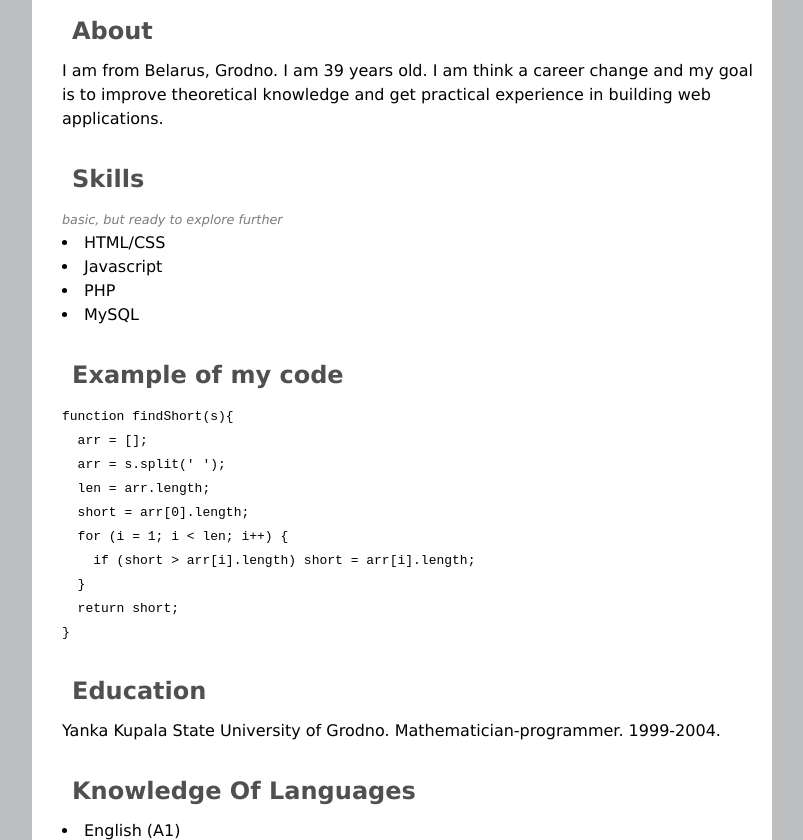
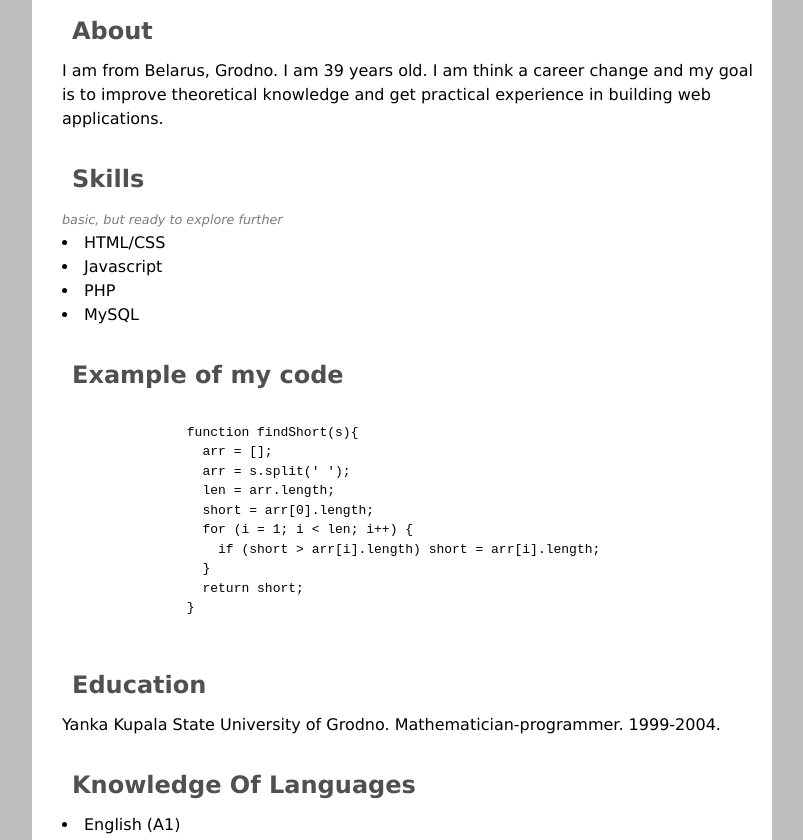
Before and after one commit to 79anvi/rsschool-cv, a plain HTML site: page index.html in a window 1280 px wide. Shown: the part 364-1204 px from the top of the page, without its empty margins (238-1041 px from the left). Drawn offline with Linux system fonts and the light colour scheme.

Commit message:
fix: change code tag

```diff
--- a/index.html
+++ b/index.html
@@ -10,7 +10,7 @@
   <body>
     <div class="wrapper">
         <header>
-          <section class="logo">
+          <section>
             <img src="img/avatar.png" alt="Avatar">
           </section>
           <section class="name">
@@ -40,16 +40,18 @@
           <section>
             <h2>Example of my code</h2>
             <code>
-              function findShort(s){<br>
-              &nbsp;&nbsp;arr = [];<br>
-              &nbsp;&nbsp;arr = s.split(' ');<br>
-              &nbsp;&nbsp;len = arr.length;<br>
-              &nbsp;&nbsp;short = arr[0].length;<br>
-              &nbsp;&nbsp;for (i = 1; i < len; i++) {<br>
-              &nbsp;&nbsp;&nbsp;&nbsp;if (short > arr[i].length) short = arr[i].length;<br>
-              &nbsp;&nbsp;}<br>
-              &nbsp;&nbsp;return short;<br>
-              }
+              <pre>
+                function findShort(s){
+                  arr = [];
+                  arr = s.split(' ');
+                  len = arr.length;
+                  short = arr[0].length;
+                  for (i = 1; i < len; i++) {
+                    if (short > arr[i].length) short = arr[i].length;
+                  }
+                  return short;
+                }
+              </pre>
             </code>
           </section>
           <section>
```
